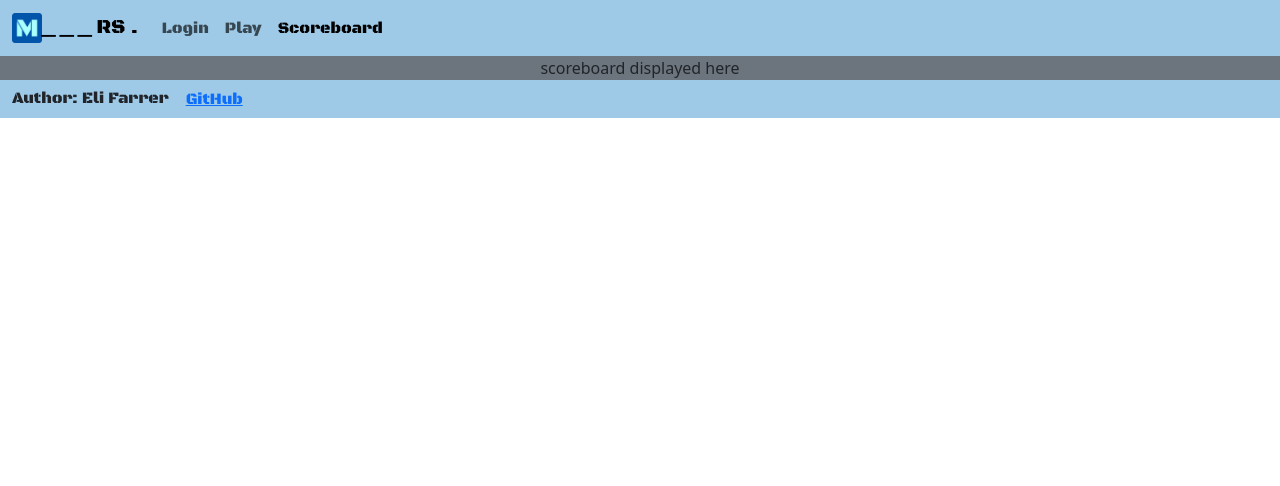
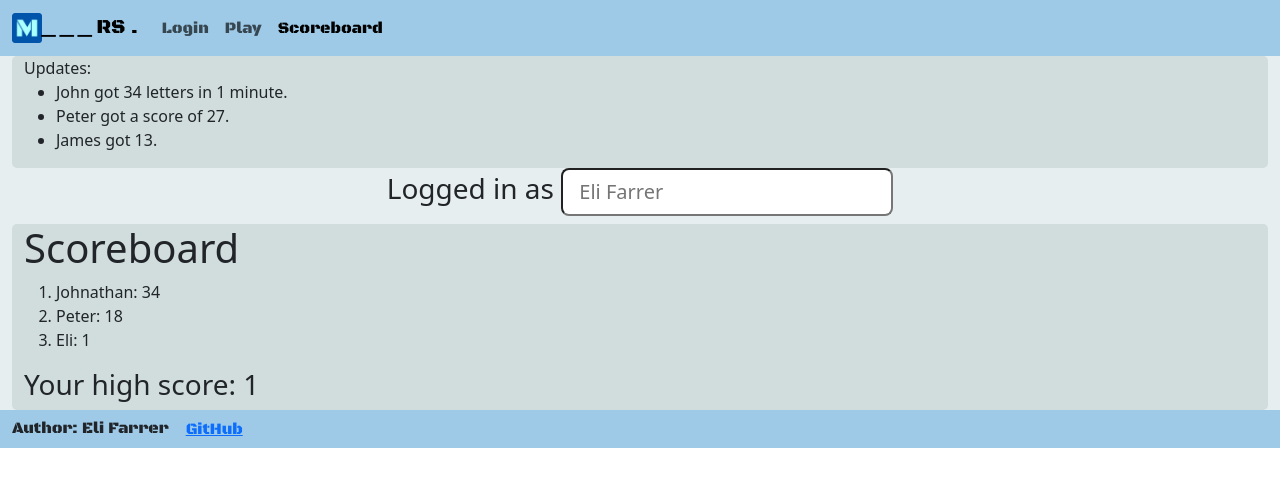
Before and after one commit to EliFarrer/startup, a React (Vite) app: page /scoreboard in a window 1280 px wide. Shown: the top 486 px of the page. Built offline with nearby package versions, Linux system fonts and the light colour scheme.

Commit message:
added content for scoreboard.jsx

```diff
--- a/src/scoreboard/scoreboard.jsx
+++ b/src/scoreboard/scoreboard.jsx
@@ -2,8 +2,25 @@ import React from 'react';
 
 export function Scoreboard() {
   return (
-    <main className="container-fluid bg-secondary text-center">
-      <div>scoreboard displayed here</div>
+    <main className="container-fluid">
+        <div className="container-fluid" id="popup">Updates:
+            <ul className="playerUpdates">
+                <li className="playerUpdate">John got 34 letters in 1 minute.</li>
+                <li className="playerUpdate">Peter got a score of 27.</li>
+                <li className="playerUpdate">James got 13.</li>
+            </ul>
+        </div>
+
+        <h3>Logged in as <input type="text" className="form-control-lg" placeholder="Eli Farrer" /></h3>
+        <div className="container-fluid" id="popup">
+        <h1 className="scoreboardTitle"> Scoreboard</h1>
+        <ol className="scoreboard">
+            <li className="playerScore">Johnathan: 34</li>
+            <li className="playerScore">Peter: 18</li>
+            <li className="playerScore">Eli: 1</li>
+        </ol>
+        <h3 className="loggedPlayerHighScore">Your high score: 1</h3>
+        </div>
     </main>
   );
 }
```
